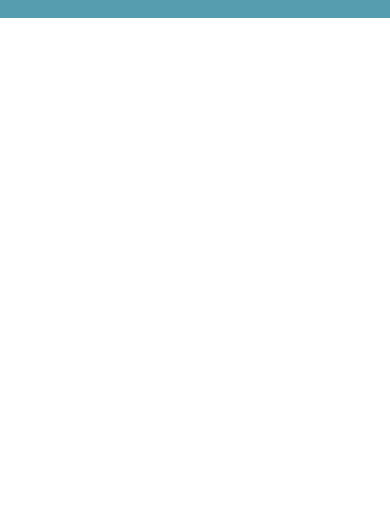
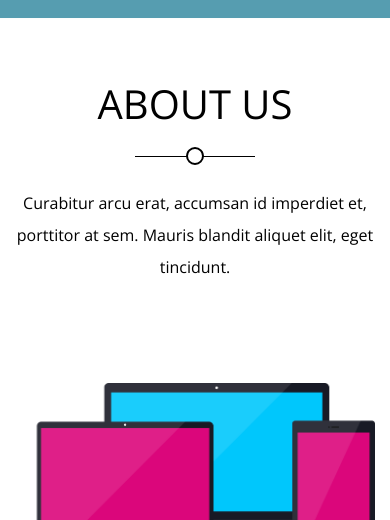
Before and after one commit to mohcenxman/Kasper, a plain HTML site: page index.html in a window 390 px wide. Shown: the part 6199-6719 px from the top of the page. Before the commit the page ends 6217 px from the top, so only its background shows below. Drawn offline with nearby package versions, Linux system fonts and the light colour scheme.

Commit message:
About Section

```diff
--- a/css/main.css
+++ b/css/main.css
@@ -477,3 +477,23 @@ header nav .form i {
     border: none;
 }
 /* End Video */
+
+/* Start About */
+.about {
+    padding-top: var(--section-padding);
+    overflow: hidden;
+    text-align: center;
+}
+.about .container img {
+    position: relative;
+    max-width: 100%;
+    bottom: -120px;
+    margin-top: -140px;
+}
+@media only screen and (max-width: 767px) {
+    .about .container img {
+        bottom: -50px;
+        margin-top: -50px;
+    }
+}
+/* End About */
--- a/index.html
+++ b/index.html
@@ -230,5 +230,19 @@
     </div>
     <!-- End Video -->
 
+    <!-- Start About -->
+    <div class="about">
+        <div class="container">
+            <div class="main-heading">
+                <h2>About Us</h2>
+                <p>
+                    Curabitur arcu erat, accumsan id imperdiet et, porttitor at sem. Mauris blandit aliquet elit, eget tincidunt.
+                </p>
+            </div>
+            <img src="images/about.png" alt="">
+        </div>
+    </div>
+    <!-- End About -->
+
 </body>
 </html>
```
Also changed, not shown: images/about.png (added).
